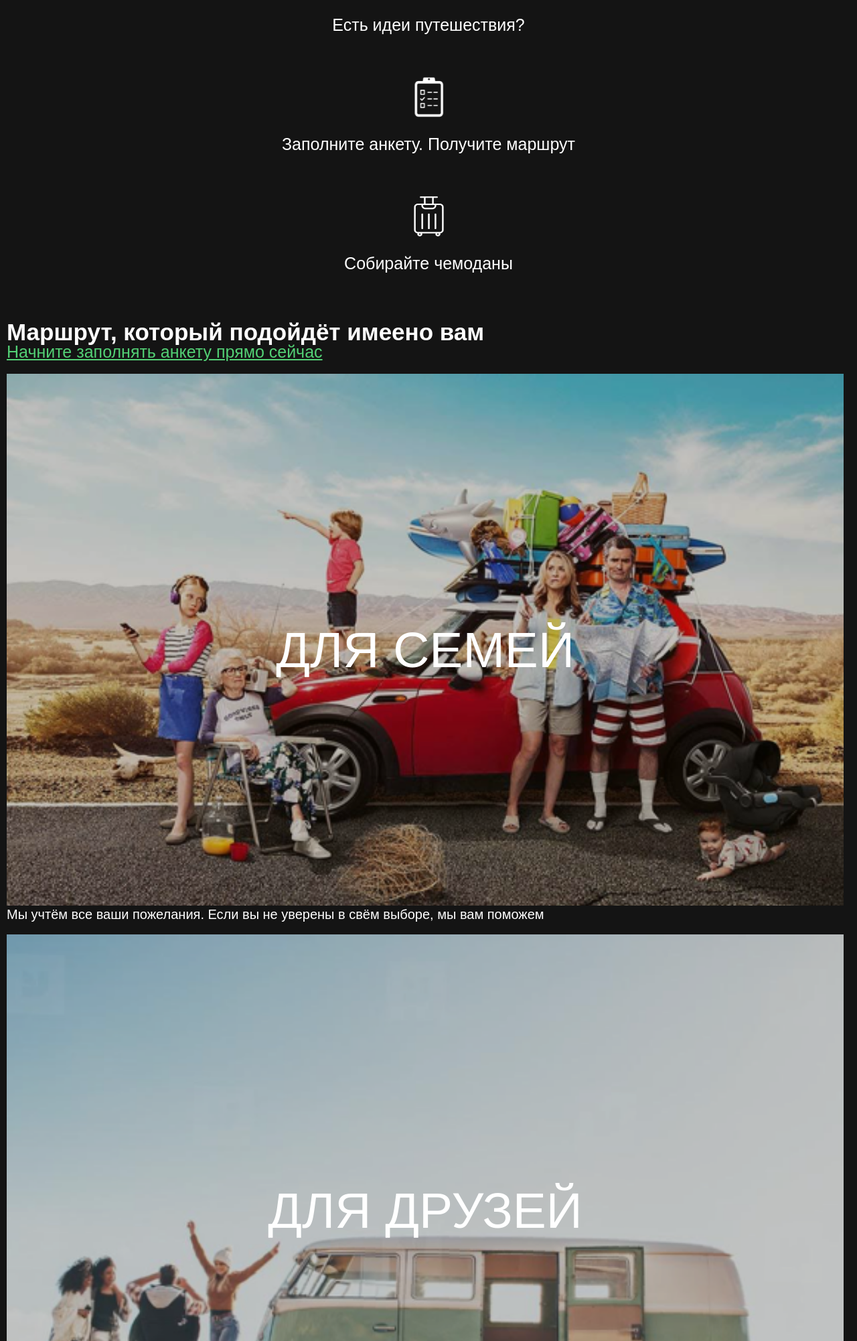
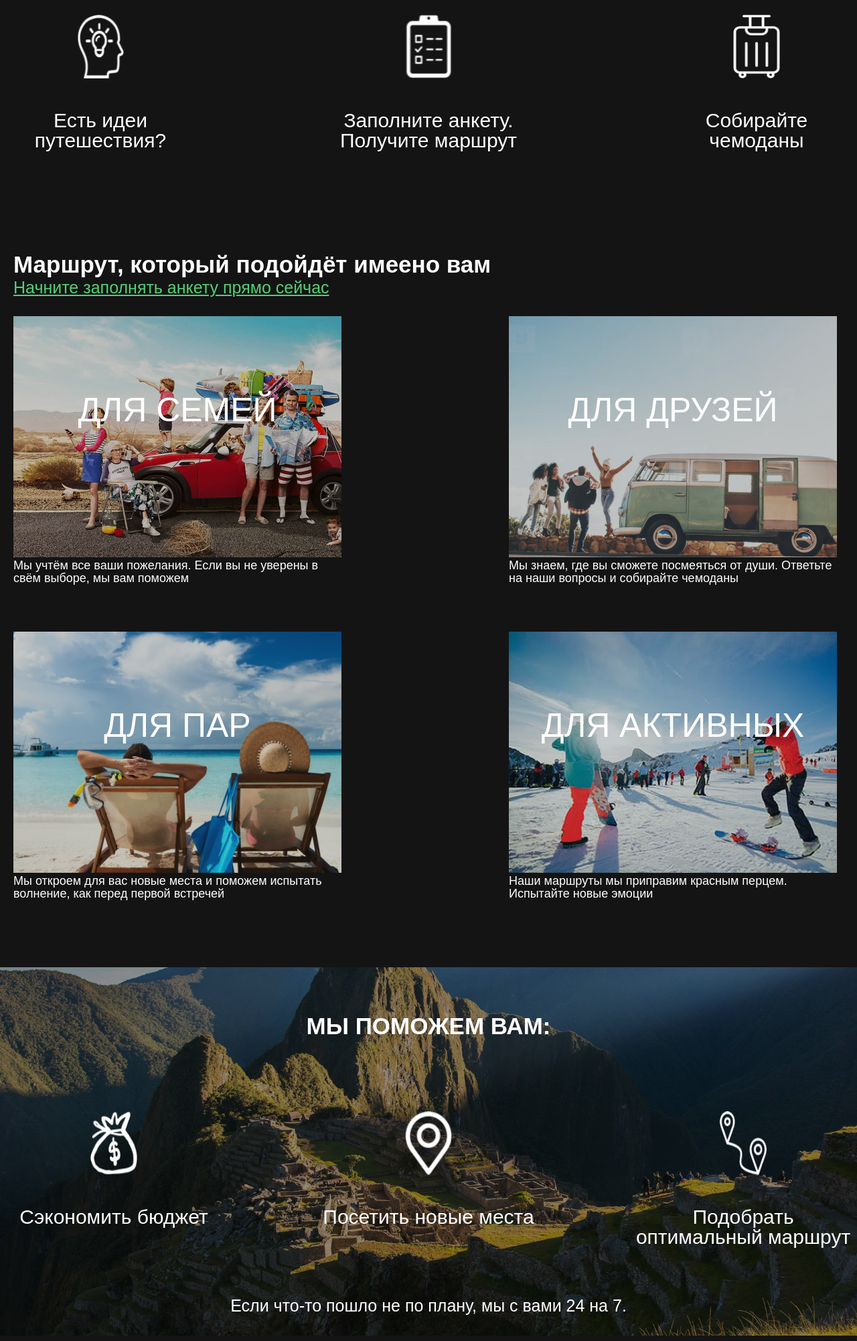
Before and after one commit to OstrovskayaDaria/HSE-project-second, a plain HTML site: page index.html in a window 1280 px wide. Shown: the part 798-2800 px from the top of the page at 67% size. Drawn offline with Linux system fonts and the light colour scheme.

Commit message:
Min 1024

```diff
--- a/index.html
+++ b/index.html
@@ -42,73 +42,105 @@
     </div>
   </header>
   <main>
-    <div class="MainHowItWorks">
+    <section class="MainHowItWorks">
       <h1>Как это работает:</h1>
+      <div class="MainHowItWorksBlock">
+        <div class="MainHowItWorksBlock1">
           <div class="MainHowItWorksImg">
             <img src="stylesheet/img/Idea.png" alt="Idea">
           </div>
           <p>Есть идеи путешествия?</p>
+        </div>
+        <div class="MainHowItWorksBlock1">
           <div class="MainHowItWorksImg">
             <img src="stylesheet/img/Survey.png" alt="Survey">
           </div>
           <p>Заполните анкету. Получите маршрут</p>
+        </div>
+        <div class="MainHowItWorksBlock1">
           <div class="MainHowItWorksImg">
             <img src="stylesheet/img/Luggage.png" alt="Laggage">
           </div>
           <p>Собирайте чемоданы</p>
         </div>
-    <div class="MainIndividualTrip">
+      </div>
+    </section>
+
+    <section class="MainIndividualTrip">
       <h1>Маршрут, который подойдёт имеено вам</h1>
       <h2><a href="#">Начните заполнять анкету прямо сейчас</a></h2>
+      <div class="MainIndividualTripLineOne">
+        <div class="MainIndividualTripLineOne1">
           <div class="Family">
             <div class="FaderFamily">
-          <h2><a href="#">Для семей</a></h2>
+              <h2 class="MainIndividualTripDescription"><a href="#">Для семей</a></h2>
             </div>
           </div>
           <p class="MainIndividualTripExtraInfo">Мы учтём все ваши пожелания. Если вы не уверены в свём выборе, мы вам поможем</p>
+        </div>
+        <div class="MainIndividualTripLineOne1">
           <div class="Friends">
             <div class="FaderFriends">
-          <h2><a href="#">Для друзей</a></h2>
+              <h2 class="MainIndividualTripDescription"><a href="#">Для друзей</a></h2>
             </div>
           </div>
           <p class="MainIndividualTripExtraInfo">Мы знаем, где вы сможете посмеяться от души. Ответьте на наши вопросы и собирайте чемоданы</p>
+        </div>
+      </div>
+      <div class="MainIndividualTripLineTwo">
+        <div class="MainIndividualTripLineTwo1">
           <div class="Couples">
             <div class="FaderCouples">
-          <h2><a href="#">Для пар</a></h2>
+              <h2 class="MainIndividualTripDescription"><a href="#">Для пар</a></h2>
             </div>
           </div>
           <p class="MainIndividualTripExtraInfo">Мы откроем для вас новые места и поможем испытать волнение, как перед первой встречей</p>
+        </div>
+        <div class="MainIndividualTripLineTwo1">
           <div class="Active">
             <div class="FaderActive">
-          <h2><a href="#">Для активных</a></h2>
+              <h2 class="MainIndividualTripDescription"><a href="#">Для активных</a></h2>
             </div>
           </div>
           <p class="MainIndividualTripExtraInfo">Наши маршруты мы приправим красным перцем. Испытайте новые эмоции</p>
         </div>
+      </div>
+    </section>
+
     <div class="MainWeWillHelp">
       <div class="MainWeWillHelpFader">
         <h2>Мы поможем вам:</h2>
+        <div class="MainWeWillHelpBlock">
+          <div class="MainWeWillHelpBlock1">
             <div class="MainWeWillHelpImg">
               <img src="stylesheet/img/Budget.png" alt="Budget">
             </div>
             <p>Сэкономить бюджет</p>
+          </div>
+          <div class="MainWeWillHelpBlock1">
             <div class="MainWeWillHelpImg">
               <img src="stylesheet/img/Locations.png" alt="Locations">
             </div>
             <p>Посетить новые места</p>
+          </div>
+          <div class="MainWeWillHelpBlock1">
             <div class="MainWeWillHelpImg">
               <img src="stylesheet/img/Routes.png" alt="Routes">
             </div>
             <p>Подобрать оптимальный маршрут</p>
+          </div>
+        </div>
         <p>Если что-то пошло не по плану, мы с вами <strong>24 на 7</strong>.</p>
       </div>
     </div>
     <div class="MainPopularDestinations">
-      <h1>Наиболее популярные направления</h2>
-      <h2><a href="#">Купить готовый маршрут</a></h3>
+      <h1>Наиболее популярные направления</h1>
+      <h2><a href="#">Купить готовый маршрут</a></h2>
+      <div class="MainPopularDestinationsLineOne">
+        <div class="MainPopularDestinationsLineOne1">
           <div class="France">
             <div class="FaderFrance">
-          <h2><a href="#">Лаванда, бри, вино и солнце</a></h2>
+              <h2 class="MainPopularDestinationsDescription"><a href="#">Лаванда, бри, вино и солнце</a></h2>
             </div>
           </div>
           <div class="MainPopularDestinationsInfo">
@@ -119,9 +151,11 @@
               <img src="stylesheet/img/stars.svg" alt="stars">
             </div>
           </div>
+        </div>
+        <div class="MainPopularDestinationsLineOne1">
           <div class="Iceland">
             <div class="FaderIceland">
-          <h2><a href="#">Северное сияние, Фьорды</a></h2>
+              <h2 class="MainPopularDestinationsDescription"><a href="#">Северное сияние, Фьорды</a></h2>
             </div>
           </div>
           <div class="MainPopularDestinationsInfo">
@@ -132,9 +166,13 @@
               <img src="stylesheet/img/stars.svg" alt="stars">
             </div>
           </div>
+        </div>
+      </div>
+      <div class="MainPopularDestinationsLineTwo">
+        <div class="MainPopularDestinationsLineTwo1">
           <div class="USA">
             <div class="FaderUSA">
-          <h2><a href="#">Бродвей, <br>хип-хоп</a></h2>
+              <h2 class="MainPopularDestinationsDescription"><a href="#">Бродвей, <br>хип-хоп</a></h2>
             </div>
           </div>
           <div class="MainPopularDestinationsInfo">
@@ -145,9 +183,11 @@
               <img src="stylesheet/img/stars.svg" alt="stars">
             </div>
           </div>
+        </div>
+        <div class="MainPopularDestinationsLineTwo1">
           <div class="Italy">
             <div class="FaderItaly">
-          <h2><a href="#">Виноградники, долче вита</a></h2>
+              <h2 class="MainPopularDestinationsDescription"><a href="#">Виноградники, долче вита</a></h2>
             </div>
           </div>
           <div class="MainPopularDestinationsInfo">
@@ -156,6 +196,8 @@
             <div class="stars">
               <h3>4.94</h3>
               <img src="stylesheet/img/stars.svg" alt="stars">
+            </div>
+          </div>
         </div>
       </div>
       <div class="MainMoreOptions">
--- a/stylesheet/layout.css
+++ b/stylesheet/layout.css
@@ -173,11 +173,8 @@ main {
 .MainIndividualTrip h1, .MainPopularDestinations h1 {
   padding-top: 17px;
   margin-right: 5px;
-
   text-align: left;
-
   color: #fff;
-
   font-size: 15px;
   font-weight: 800;
   line-height: 15px;
@@ -427,7 +424,7 @@ main {
   text-align: center;
 }
 
-a.rollover:hover img {
+.MainFindOutMoreImg img a:hover {
  opacity: 1;
  background-color: (0, 0, 0, 0.25)
  cursor: pointer;
--- a/stylesheet/responsive.css
+++ b/stylesheet/responsive.css
@@ -242,98 +242,124 @@
     font-size: 21px;
   }
 
-/*
+  .MainHowItWorksBlock {
+    display: flex;
+
+    flex-wrap: wrap;
+    justify-content: space-between;
+  }
+
+  .MainHowItWorksBlock1 {
+    width: 300px;
+    justify-content: space-between;
+  }
+
   .MainHowItWorks h1 {
-    position: relative;
-    margin-bottom: 40px;
-    padding-top: 55px;
+    margin-bottom: 50px;
+    padding-top: 65px;
     font-size: 45px;
     line-height: 30px;
   }
 
   .MainHowItWorks img {
-    position: absolute;
     margin-top: 35px;
     margin-bottom: 45px;
-    width: 55px;
-    height: 70px;
+    width: 70px;
+    height: 95px;
   }
 
   .MainHowItWorks p {
     margin-bottom: 50px;
     font-size: 30px;
 
-    line-height:15px;
+    line-height:30px;
   }
 
   .MainIndividualTrip, .MainPopularDestinations {
-    padding-left: 10px;
+    padding-left: 20px;
+    padding-right: 20px;
+  }
+
+  .MainIndividualTripLineOne, .MainIndividualTripLineTwo, .MainPopularDestinationsLineOne, .MainPopularDestinationsLineTwo {
+    display: flex;
+    justify-content: space-between;
+  }
+
+  .Family, .Friends, .Couples, .Active {
+    margin-top: 20px;
+    margin-right: 10px;
+    width: calc(100% - 10px);
+    height: 360px;
+  }
+
+  .France, .Iceland, .USA, .Italy {
+    margin-top: 20px;
+    margin-right: 10px;
+    width: 490px;
+    height: 360px;
+  }
+
+
+  .FaderFamily, .FaderFriends, .FaderCouples, .FaderActive, .FaderFrance, .FaderIceland, .FaderUSA, .FaderItaly {
+    height: 31vw;
+    margin-right: 10px;
+    width: 100%;
+    height: 360px;
+  }
+
+  .MainIndividualTrip h2, .MainPopularDestinations h2 {
+    padding-top: 5px;
   }
 
   .MainIndividualTrip h1, .MainPopularDestinations h1 {
-    padding-top: 47px;
-
+    margin-top: 55px;
     font-size: 35px;
     line-height: 35px;
   }
 
-  .MainIndividualTrip h2, .MainPopularDestinations h2{
-    font-size: 25px;
-    margin-bottom: 10px;
-  }
-
-  .MainIndividualTrip h2 a, .MainPopularDestinations h2 a {
-    color: rgb(83, 208, 117);
-  }
-
-  .Family, .Friends, .Couples, .Active, .France, .Iceland, .USA, .Italy  {
-    margin-top: 20px;
-    margin-right: 20px;
-  }
-
-  .FaderFamily, .FaderFriends, .FaderCouples, .FaderActive, .FaderFrance, .FaderIceland, .FaderUSA, .FaderItaly {
-    margin-right: 20px;
-  }
-
   .FaderFamily h2 a, .FaderFriends h2 a, .FaderCouples h2 a, .FaderActive h2 a, .FaderFrance h2 a, .FaderIceland h2 a, .FaderUSA h2 a, .FaderItaly h2 a {
-    font-size: 75px;
-    color: #fff;
-    line-height: 75px;
+    font-size: 50px;
   }
 
   .FaderFamily h2 a:hover, .FaderFriends h2 a:hover, .FaderCouples h2 a:hover, .FaderActive h2 a:hover, .FaderFrance h2 a:hover, .FaderIceland h2 a:hover, .FaderUSA h2 a:hover, .FaderItaly h2 a:hover {
-    font-size: 75px;
+    font-size: 50px;
   }
 
   .MainIndividualTripExtraInfo {
-    font-size: 20px;
+    font-size: 18px;
+    line-height: 19px;
+    font-weight: 500;
+    margin-top: 3px;
+    width: 500px;
+    margin-bottom: 50px;
   }
 
-  .MainWeWillHelp {
-    margin-top: 50px;
-    max-height: 550px;
-  }
+  .MainWeWillHelpBlock {
+    display: flex;
 
-  .MainWeWillHelpFader {
-    max-height: 550px;
+    flex-wrap: wrap;
+    justify-content: space-between;
   }
 
   .MainWeWillHelp h2 {
-    padding-top: 30px;
-    font-size: 35px;
+    padding-top: 70px;
+    text-align: center;
+    margin-bottom: 75px;
   }
 
-  .MainWeWillHelp img {
-    margin-top: 25px;
-    margin-bottom: 25px;
-    width: 35px;
-    height: 45px;
+  .MainWeWillHelpBlock img {
+    margin-top: 35px;
+    margin-bottom: 45px;
+    width: 70px;
+    height: 95px;
   }
 
-  .MainWeWillHelp p {
-    font-size: 25px;
-    line-height:15px;
-    }
+  .MainWeWillHelpBlock p {
+    margin-bottom: 80px;
+    font-size: 30px;
+    line-height:30px;
+    width:340px;
+  }
 
   .MainPopularDestinationsInfo p{
     font-size: 25px;
@@ -344,47 +370,13 @@
     margin-top: 5px;
   }
 
-  .stars {
-    font-size: 25px;
+  .MainPopularDestinations h1 {
+    padding-top: 40px;
+    font-size: 35px;
+    line-height: 35px;
   }
 
-  .stars img {
-    width: 80px;
-  }
-
-  .MainMoreOptions img {
-    margin-top: 32px;
-    margin-left: 5px;
-    width: 40px;
-  }
-
-  .MainMoreOptions h2 a {
-   margin-top: 26px;
-   font-size: 25px;
-   font-weight: 500;
-  }
-
-  .MainMoreOptions h2  {
-   margin-top: 26px;
-   font-size: 25px;
-  }
-
-  .MainFindOutMore h2 {
-   padding-top: 50px;
-   font-size: 30px;
-   line-height: 30px;
-  }
-
-  .MainFindOutMoreImg {
-    margin-top: 20px;
-    position: relative;
-  }
-
-  .footer img {
-    margin-top: 30px;
-    margin-bottom: 10px;
-    margin-right: 10px;
-    width: 30px;
-    height: 30px;
+  .MainPopularDestinationsDescription, .MainIndividualTripDescription {
+    margin-top: 20%;
   }
 }
```
Lines whose indentation alone changed are shown as unchanged.
